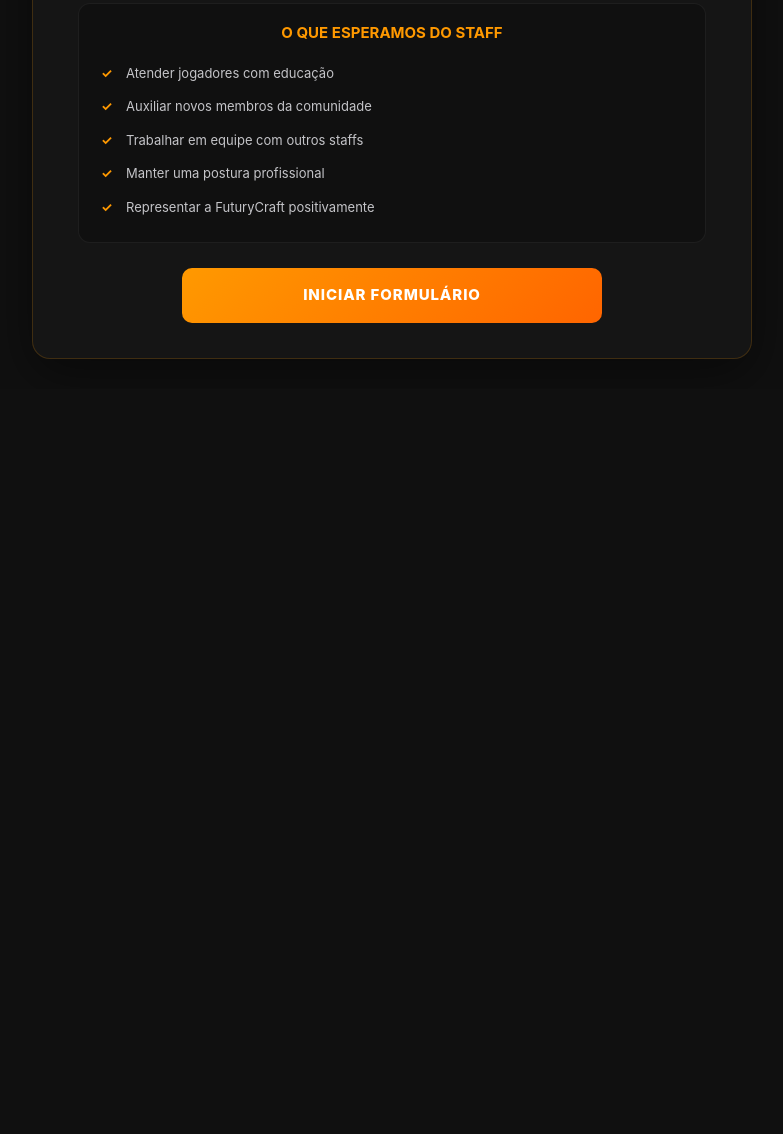
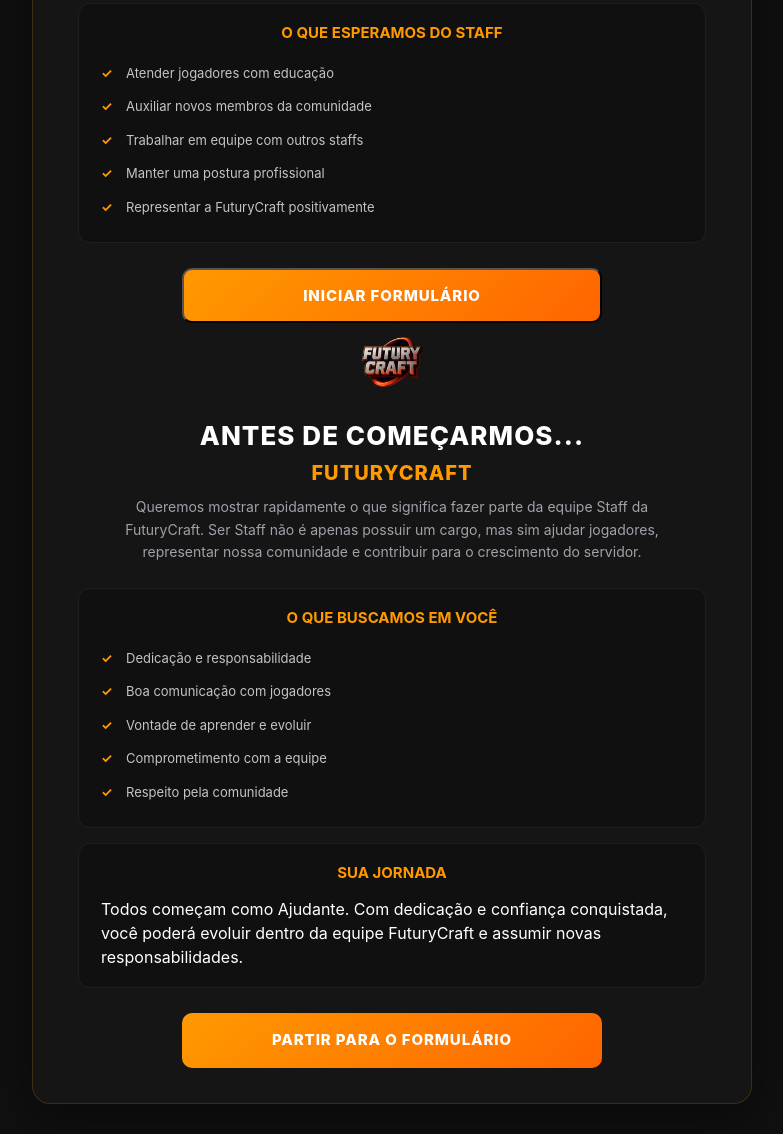
Before and after one commit to futurycraft/futurycraft-recrutamento, a plain HTML site: page recrutamento.html in a window 1280 px wide. Shown: the part 583-1717 px from the top of the page, without its empty margins (248-1031 px from the left). Before the commit the page ends 972 px from the top, so only its background shows below. Drawn offline with Linux system fonts and the light colour scheme; a web font is replaced by a local one.

Commit message:
Update recrutamento.html

```diff
--- a/recrutamento.html
+++ b/recrutamento.html
@@ -199,13 +199,136 @@
 <!-- BOTAO -->
 
 
-<a href="./candidatos.html" class="recruit-button">
+<button class="recruit-button" onclick="mostrarIntroducao()">
 
 INICIAR FORMULÁRIO
 
-</a>
+</button>
 
 
+
+
+
+<div class="recruit-step" id="introducao">
+
+
+<div class="recruit-logo">
+
+<img
+src="./assets/logo.png"
+alt="FuturyCraft">
+
+</div>
+
+
+
+<h1>
+
+ANTES DE COMEÇARMOS...
+
+<span>
+
+FUTURYCRAFT
+
+</span>
+
+</h1>
+
+
+
+
+<p class="recruit-description">
+
+
+Queremos mostrar rapidamente o que significa fazer parte da equipe Staff da FuturyCraft.
+
+
+Ser Staff não é apenas possuir um cargo, mas sim ajudar jogadores,
+representar nossa comunidade e contribuir para o crescimento do servidor.
+
+
+</p>
+
+
+
+
+
+<div class="recruit-box">
+
+
+<h2>
+
+O QUE BUSCAMOS EM VOCÊ
+
+</h2>
+
+
+<ul>
+
+<li>
+Dedicação e responsabilidade
+</li>
+
+
+<li>
+Boa comunicação com jogadores
+</li>
+
+
+<li>
+Vontade de aprender e evoluir
+</li>
+
+
+<li>
+Comprometimento com a equipe
+</li>
+
+
+<li>
+Respeito pela comunidade
+</li>
+
+
+</ul>
+
+
+</div>
+
+
+
+
+
+<div class="recruit-box">
+
+
+<h2>
+
+SUA JORNADA
+
+</h2>
+
+
+<p>
+
+Todos começam como Ajudante.
+
+Com dedicação e confiança conquistada, você poderá evoluir dentro da equipe FuturyCraft e assumir novas responsabilidades.
+
+</p>
+
+
+</div>
+
+
+
+
+
+<a href="./candidatos.html" class="recruit-button">
+
+PARTIR PARA O FORMULÁRIO
+
+</a>
 
 
 
```
